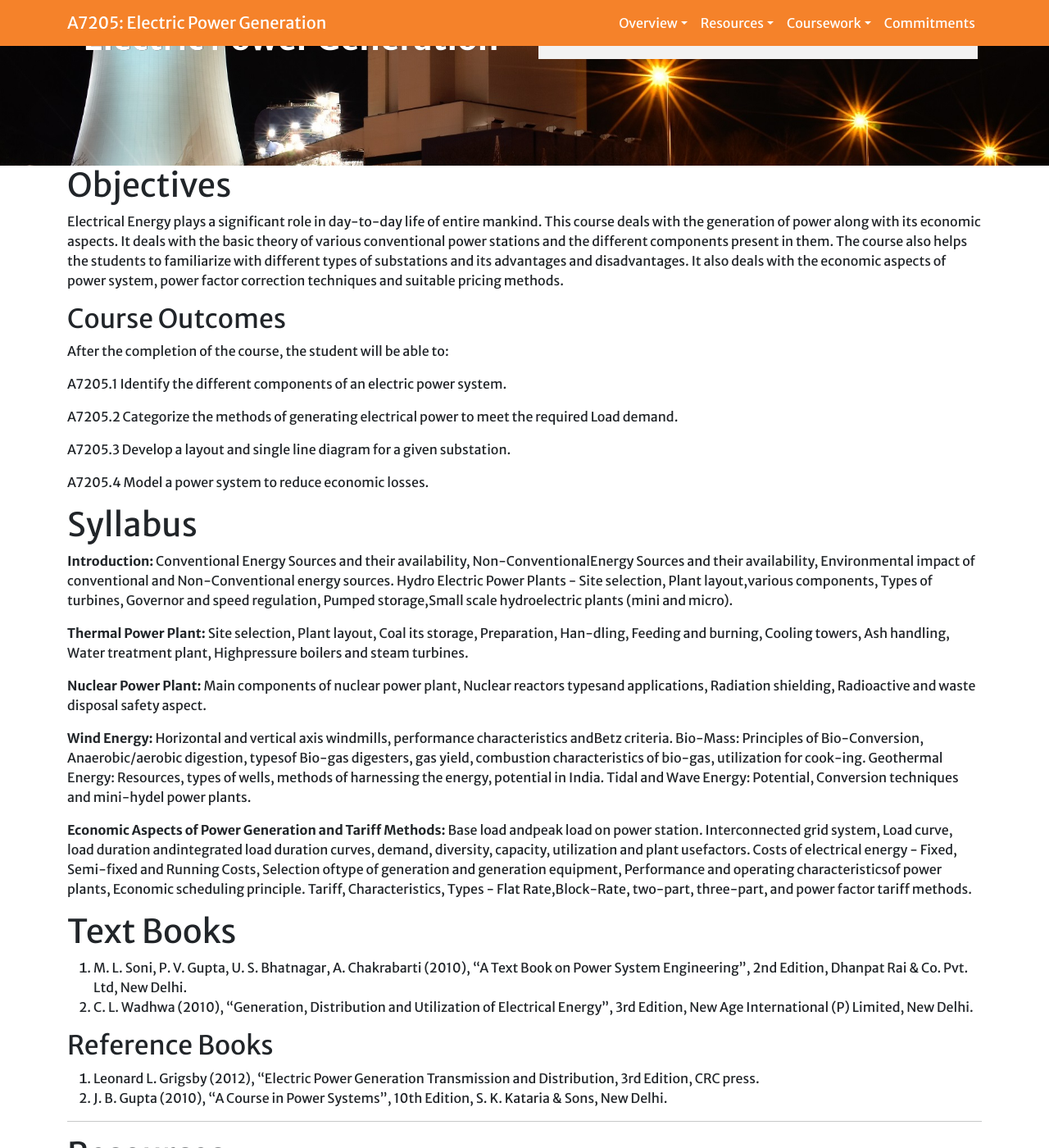
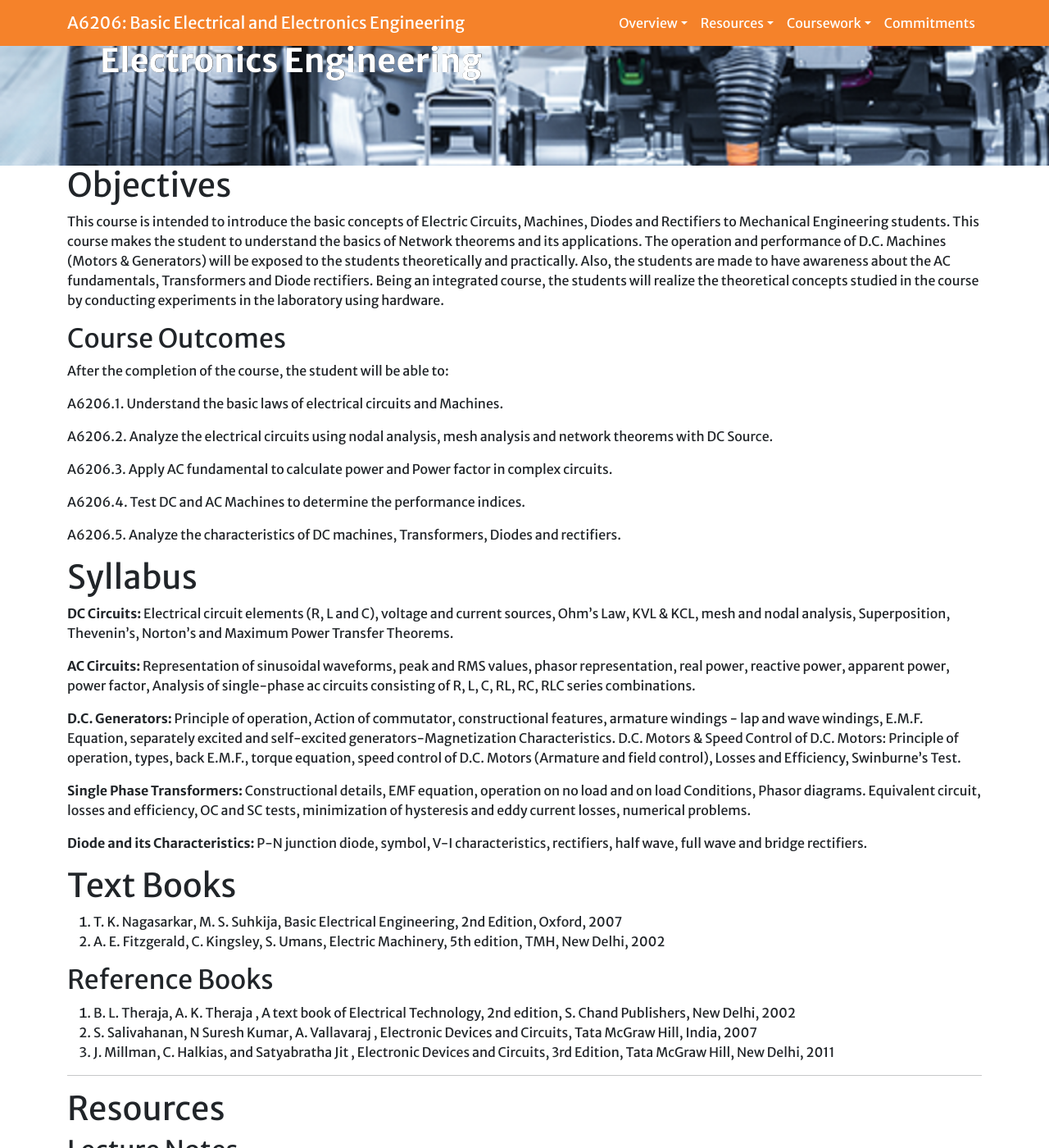
Before and after one commit to vardhaman-eee/a7209, a Jekyll site: the page built from index.md, in a window 1280 px wide and 1400 px high, scrolled down 254 px. Shown: the whole window at 82% size. Built offline with Jekyll 4.4.1, drawn with Linux system fonts in a browser that asks for light colours; a script that is not in the unit is left out; our own code applies the rules of GitHub Pages for plain Markdown files; some of the changed text lies outside the part shown.

Commit message:
updated template

```diff
--- a/_config.yml
+++ b/_config.yml
@@ -21,12 +21,12 @@
 #  algorithms and data structures (dictionaries, arrays, linked lists).
 #  Student learn these concepts through studying the Python programming
 #  language.
-baseurl: "/a7205" # the subpath of your site, e.g. /blog
+baseurl: "/a6206" # the subpath of your site, e.g. /blog
 url: "" # the base hostname & protocol for your site, e.g. http://example.com
 
-number: A7205
-title: Electric Power Generation
-semester: 2021-2022
+number: A6206
+title: Basic Electrical and Electronics Engineering
+semester: II-I (2021-2022)
 
 navigation:
   - title: Overview
@@ -60,7 +60,7 @@ instructors:
   - id: srv
     name: Dr. S. Ravivarman
     email: ravivarman@vardhaman.org
-    #web: http://wwww.example.com
+    web: http://wwww.sravivarman.com
     phone: +91 99942 77431
 
 offerings:
--- a/index.md
+++ b/index.md
@@ -11,41 +11,45 @@ layout: course-single
 
 # <a name="description">Objectives</a>
 
-  Electrical Energy plays a significant role in day-to-day life of entire mankind. This course deals with the generation of power along with its economic aspects. It deals with the basic theory of various conventional power stations and the different components present in them. The course also helps the students to familiarize with different types of substations and its advantages and disadvantages. It also deals with the economic aspects of power system, power factor correction techniques and suitable pricing methods.
+  This course is intended to introduce the basic concepts of Electric Circuits, Machines, Diodes and Rectifiers to Mechanical Engineering students. This course makes the student to understand the basics of Network theorems and its applications. The operation and performance of D.C. Machines (Motors & Generators) will be exposed to the students theoretically and practically. Also, the students are made to have awareness about the AC fundamentals, Transformers and Diode rectifiers. Being an integrated course, the students will realize the theoretical concepts studied in the course by conducting experiments in the laboratory using hardware.
 
 ## <a name="outcomes">Course Outcomes</a>
 
 After the completion of the course, the student will be able to:
 
-A7205.1 Identify the different components of an electric power system.
+A6206.1. Understand the basic laws of electrical circuits and Machines.
 
-A7205.2 Categorize the methods of generating electrical power to meet the required Load demand.
+A6206.2. Analyze the electrical circuits using nodal analysis, mesh analysis and network theorems with DC Source.
 
-A7205.3 Develop a layout and single line diagram for a given substation.
+A6206.3. Apply AC fundamental to calculate power and Power factor in complex circuits.
 
-A7205.4 Model a power system to reduce economic losses.
+A6206.4. Test DC and AC Machines to determine the performance indices.
+
+A6206.5. Analyze the characteristics of DC machines, Transformers, Diodes and rectifiers.
 
 # <a name="syllabus">Syllabus</a>
 
-**Introduction:** Conventional Energy Sources and their availability, Non-ConventionalEnergy Sources and their availability, Environmental impact of conventional and Non-Conventional energy sources. Hydro Electric Power Plants - Site selection, Plant layout,various components, Types of turbines, Governor and speed regulation, Pumped storage,Small scale hydroelectric plants (mini and micro).
+**DC Circuits:** Electrical circuit elements (R, L and C), voltage and current sources, Ohm’s Law, KVL & KCL, mesh and nodal analysis, Superposition, Thevenin’s, Norton’s and Maximum Power Transfer Theorems.
 
-**Thermal Power Plant:** Site selection, Plant layout, Coal its storage, Preparation, Han-dling, Feeding and burning, Cooling towers, Ash handling, Water treatment plant, Highpressure boilers and steam turbines.
+**AC Circuits:** Representation of sinusoidal waveforms, peak and RMS values, phasor representation, real power, reactive power, apparent power, power factor, Analysis of single-phase ac circuits consisting of R, L, C, RL, RC, RLC series combinations.
 
-**Nuclear Power Plant:** Main components of nuclear power plant, Nuclear reactors typesand applications, Radiation shielding, Radioactive and waste disposal safety aspect.
+**D.C. Generators:** Principle of operation, Action of commutator, constructional features, armature windings - lap and wave windings, E.M.F. Equation, separately excited and self-excited generators-Magnetization Characteristics. D.C. Motors & Speed Control of D.C. Motors: Principle of operation, types, back E.M.F., torque equation, speed control of D.C. Motors (Armature and field control), Losses and Efficiency, Swinburne’s Test.
 
-**Wind Energy:** Horizontal and vertical axis windmills, performance characteristics andBetz criteria. Bio-Mass: Principles of Bio-Conversion, Anaerobic/aerobic digestion, typesof Bio-gas digesters, gas yield, combustion characteristics of bio-gas, utilization for cook-ing. Geothermal Energy: Resources, types of wells, methods of harnessing the energy, potential in India. Tidal and Wave Energy: Potential, Conversion techniques and mini-hydel power plants.
+**Single Phase Transformers:** Constructional details, EMF equation, operation on no load and on load Conditions, Phasor diagrams. Equivalent circuit, losses and efficiency, OC and SC tests, minimization of hysteresis and eddy current losses, numerical problems.
 
-**Economic Aspects of Power Generation and Tariff Methods:** Base load andpeak load on power station. Interconnected grid system, Load curve, load duration andintegrated load duration curves, demand, diversity, capacity, utilization and plant usefactors. Costs of electrical energy - Fixed, Semi-fixed and Running Costs, Selection oftype of generation and generation equipment, Performance and operating characteristicsof power plants, Economic scheduling principle. Tariff, Characteristics, Types - Flat Rate,Block-Rate, two-part, three-part, and power factor tariff methods.
+**Diode and its Characteristics:** P-N junction diode, symbol, V-I characteristics, rectifiers, half wave, full wave and bridge rectifiers.
 
 # <a name="textbooks">Text Books</a>
 
-1. M. L. Soni, P. V. Gupta, U. S. Bhatnagar, A. Chakrabarti (2010), “A Text Book on Power System Engineering”, 2nd Edition, Dhanpat Rai & Co. Pvt. Ltd, New Delhi.
-2. C. L. Wadhwa (2010), “Generation, Distribution and Utilization of Electrical Energy”, 3rd Edition, New Age International (P) Limited, New Delhi.
+1. T. K. Nagasarkar, M. S. Suhkija, Basic Electrical Engineering, 2nd Edition, Oxford, 2007
+2. A. E. Fitzgerald, C. Kingsley, S. Umans, Electric Machinery, 5th edition, TMH, New Delhi, 2002
+
 
 ## <a name="references">Reference Books</a>
 
-1. Leonard L. Grigsby (2012), “Electric Power Generation Transmission and Distribution, 3rd Edition, CRC press.
-2. J. B. Gupta (2010), “A Course in Power Systems”, 10th Edition, S. K. Kataria & Sons, New Delhi.
+1. B. L. Theraja, A. K. Theraja , A text book of Electrical Technology, 2nd edition, S. Chand Publishers, New Delhi, 2002
+2. S. Salivahanan, N Suresh Kumar, A. Vallavaraj , Electronic Devices and Circuits, Tata McGraw Hill, India, 2007
+3. J. Millman, C. Halkias, and Satyabratha Jit , Electronic Devices and Circuits, 3rd Edition, Tata McGraw Hill, New Delhi, 2011
 
 <hr>
 
@@ -53,49 +57,41 @@ A7205.4 Model a power system to reduce economic losses.
 
 ## <a name="lecturenotes">Lecture Notes</a>
 
-1. Unit I [Download](link){:target="_blank" rel="noopener"}
-2. Unit II [Download](link){:target="_blank" rel="noopener"}
-3. Unit III [Download](link){:target="_blank" rel="noopener"}
-4. Unit IV [Download](link){:target="_blank" rel="noopener"}
-5. Unit V [Download](link){:target="_blank" rel="noopener"}
+1. Unit I [Download](https://vardhamancoe-my.sharepoint.com/:b:/g/personal/ravivarman_vardhaman_org/EdCGDwpLpB9KkTQKFhEqIFgBqevgu35gNCBjpS8C0T1ZWQ?e=Az4IIh){:target="_blank" rel="noopener"}
+2. Unit II [Download](https://vardhamancoe-my.sharepoint.com/:b:/g/personal/ravivarman_vardhaman_org/Ee06x4QArVpKiwBCh7Hh0yoBBXiOTZZAxPxwb0CPo3DlDg?e=PV3U30){:target="_blank" rel="noopener"}
+3. Unit III [Download](https://vardhamancoe-my.sharepoint.com/:b:/g/personal/ravivarman_vardhaman_org/EWpmwIqFWfxOg0MukwYppQcBKJsfR6GU96qCP_j-4hKdfg?e=btGJ8G){:target="_blank" rel="noopener"}
+4. Unit IV [Download](https://vardhamancoe-my.sharepoint.com/:b:/g/personal/ravivarman_vardhaman_org/EZjizvi_D-RHjW6LhKGN4uwB02QbhPnWq00cwAhDb6GsrQ?e=9zXOJ1){:target="_blank" rel="noopener"}
+5. Unit V [Download](https://vardhamancoe-my.sharepoint.com/:b:/g/personal/ravivarman_vardhaman_org/EXL0fJnR77NBg0uIamAM9zgBYly10Hoxld90U28jWzLJZA?e=M2tQfH){:target="_blank" rel="noopener"}
 
 <hr>
 
 # Coursework
 
-Inform the instructor any time *prior* to the due date for an assignment
-that you wish to use a late day; you may then turn in the assignment up to 24
-hours late. Multiple late days may be used on the same assignment. There are no
-partial late days; turning in an assignment 2 hours late or 20 hours late will
-both use 1 late day. Note that late days are intended to cover both normal
-circumstances (you simply want more time to work on the assignment) and
-exceptional circumstances. The late assignments will receive at most half credit.
+Inform the instructor any time *prior* to the due date for an assignment that you wish to use a late day; you may then turn in the assignment up to 24 hours late. Multiple late days may be used on the same assignment. There are no partial late days; turning in an assignment 2 hours late or 20 hours late will both use 1 late day. Note that late days are intended to cover both normal circumstances (you simply want more time to work on the assignment) and exceptional circumstances. The late assignments will receive at most half credit.
 
 ## <a name="aat">Alternate Assessments</a>
 
 | #  | Name | Assigned | Due |
 |:--:|-----||:--------:|:---:|
-|1 | [Info Sheet](link){:target="_blank" rel="noopener"} | W Aug 28 | F Aug 30 |
-|2 | [Sample Homework](link){:target="_blank" rel="noopener"} | F Sep 27 | W Oct 2 |
-|3 | [Sample Homework](link){:target="_blank" rel="noopener"} | F Sep 27 | W Oct 2 |
-|4 | [Sample Homework](link){:target="_blank" rel="noopener"} | F Sep 27 | W Oct 2 |
+|1 | [Assignment # 1](https://vardhamancoe-my.sharepoint.com/:b:/g/personal/ravivarman_vardhaman_org/Eb65MJxVkUtNpuooKksxVnEB7LNeCQDsUypUeX1atyqNhA?e=ZkiPn5){:target="_blank" rel="noopener"} | 07 Dec 2021 | 16 Dec 2021 |
+|2 | [Assignment # 2](https://vardhamancoe-my.sharepoint.com/:b:/g/personal/ravivarman_vardhaman_org/EQC3EnNPwU1KmO9zHZ9Q1JwBjg067TVFbJe4nCbzvJfFfw?e=t3Qdhz){:target="_blank" rel="noopener"} | 02 Jan 2022 | 08 Jan 2022 |
+|3 | [Complex Engineering Problems](https://vardhamancoe-my.sharepoint.com/:b:/g/personal/ravivarman_vardhaman_org/EVmNrQYwiehOs9ekNChIFxYBwAf8ZNj7ca2Tp--zRZZf9Q?e=dzZ5gW){:target="_blank" rel="noopener"} |  |  |
 
 ## <a name="practice">Practice</a>
-
-| Exp No.  | Name | Download |
-|:--:|-----||:--------:|
-|1 | [Sample Lab]({{site.baseurl}}/labs/sample-lab.html) | Aug 28-29 |
-|2 | [Sample Lab]({{site.baseurl}}/labs/sample-lab.html) | Sep 4-5 |
-|3 | [Sample Lab]({{site.baseurl}}/labs/sample-lab.html) | Sep 11-12 |
-|4 | [Sample Lab]({{site.baseurl}}/labs/sample-lab.html) | Aug 28-29 |
-|5 | [Sample Lab]({{site.baseurl}}/labs/sample-lab.html) | Sep 4-5 |
-|6 | [Sample Lab]({{site.baseurl}}/labs/sample-lab.html) | Sep 11-12 |
-|7 | [Sample Lab]({{site.baseurl}}/labs/sample-lab.html) | Aug 28-29 |
-|8 | [Sample Lab]({{site.baseurl}}/labs/sample-lab.html) | Sep 4-5 |
-|9 | [Sample Lab]({{site.baseurl}}/labs/sample-lab.html) | Sep 11-12 |
-|10 | [Sample Lab]({{site.baseurl}}/labs/sample-lab.html) | Aug 28-29 |
-|11 | [Sample Lab]({{site.baseurl}}/labs/sample-lab.html) | Sep 4-5 |
-|12 | [Sample Lab]({{site.baseurl}}/labs/sample-lab.html) | Sep 11-12 |
+**Cycle-1:** [Download](https://vardhamancoe-my.sharepoint.com/:b:/g/personal/ravivarman_vardhaman_org/EblwcFUdpH9OjPlu4QtO-L8BoDS8lK8BUIdKQh2Qo61wxA?e=NMxqKB){:target="_blank" rel="noopener"}
+1. Verification of Ohm’s Law
+2. Verification of KVL and KCL
+3. Verification of Thevenin’s and Norton’s theorems
+4. Verification of Maximum Power Transfer theorem
+5. Verification of Super Position and Reciprocity theorems
+**Cycle-2:** [Download](https://vardhamancoe-my.sharepoint.com/:b:/g/personal/ravivarman_vardhaman_org/EXW3cG6bMEtAjY9Xzw9162sB0aLKTVdkwfdncGvEWWBsbQ?e=hQEAwo){:target="_blank" rel="noopener"}
+6. OC and SC Test on a Single-Phase Transformer
+7. Open circuit characteristics of DC Shunt Generator
+8. Brake test on DC Shunt motor and draw the characteristics
+9. Predetermination of efficiency of given DC Shunt machine (Swinburne’s Test)
+10. Speed control of DC shunt Motor
+11. Determination of PN junction diode characteristics
+12. Realization of full wave and half wave rectifier characteristics
 
 **Lab attendance is required**.
 
@@ -103,5 +99,5 @@ exceptional circumstances. The late assignments will receive at most half credit
 
 | #  | Name | Question Paper | Schema  |
 |:--:|-----||:--------:|:---:|
-|1 | CAT - I | [Download](link){:target="_blank" rel="noopener"} | [Download](link){:target="_blank" rel="noopener"} |
-|2 | CAT - II | [Download](link){:target="_blank" rel="noopener"} | [Download](link){:target="_blank" rel="noopener"} |
+|1 | CAT - I | [Download](https://vardhamancoe-my.sharepoint.com/:b:/g/personal/ravivarman_vardhaman_org/EYvUWkR_f9VPhjntyyhjxq0BxcYtOjNFgIs05JNEHGyMrg?e=MuRIjl){:target="_blank" rel="noopener"} | [Download](https://vardhamancoe-my.sharepoint.com/:b:/g/personal/ravivarman_vardhaman_org/EVI3uV9CfbFPjEKKqq-BoaYBqvccQYwYi4hZljDBj3z1HA?e=clJtqW){:target="_blank" rel="noopener"} |
+|2 | CAT - II | [Download](https://vardhamancoe-my.sharepoint.com/:b:/g/personal/ravivarman_vardhaman_org/ESwma9k03wBBi6UwjRk_1RsBPuN7SA-GroAkiMw7S3-iXw?e=yfzOcL){:target="_blank" rel="noopener"} | [Download](https://vardhamancoe-my.sharepoint.com/:b:/g/personal/ravivarman_vardhaman_org/EUqXJrcpt7dHnnBdI8y4HNMBilFdx4A2eICERTIHtYQNgA?e=0DzOJ7){:target="_blank" rel="noopener"} |
```
Also changed, not shown: assets/images/jumbo-background.jpg.
